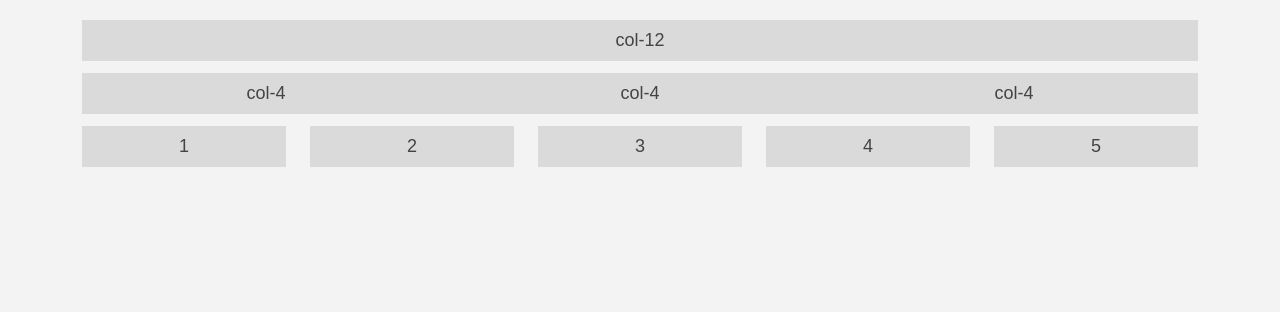
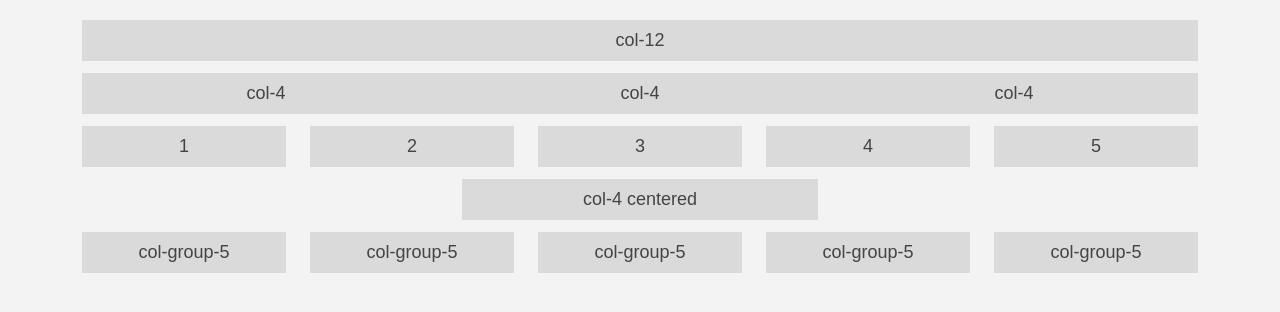
Before and after one commit to foxkdev/onlygrid-css, a plain HTML site: page index.html in a window 1280 px wide. Drawn offline with Linux system fonts and the light colour scheme.

Commit message:
centered helper
center elements

```diff
--- a/index.html
+++ b/index.html
@@ -44,7 +44,25 @@
                 <div class="mobile-group-7 mobile-only"><div class="box">6</div></div>
                 <div class="mobile-group-7 mobile-only"><div class="box">7</div></div>
         </div>
-
+        <div class="clearfix"></div>
+        <div class="col-4 float-center"><div class="box">col-4 centered</div></div>
+    </div>
+    <div class="grid-box">
+        <div class="col-group-5">
+            <div class="box">col-group-5</div>
+        </div>
+        <div class="col-group-5">
+            <div class="box">col-group-5</div>
+        </div>
+        <div class="col-group-5">
+            <div class="box">col-group-5</div>
+        </div>
+        <div class="col-group-5">
+            <div class="box">col-group-5</div>
+        </div>
+        <div class="col-group-5">
+            <div class="box">col-group-5</div>
+        </div>
     </div>
 </body>
 </html>
--- a/scss/_grid.scss
+++ b/scss/_grid.scss
@@ -23,15 +23,13 @@
 [class*='desktop-'],
 [class*='tablet-'],
 [class*='mobile-'] {
+    position: relative;
+    display: block;
 	float: left;
   	min-height: 1px;
     padding-right: $padding; /* column-space */
     padding-left: $padding;
-}
-
-[class*='col-'] [class*='col-']:last-child {
-    padding-right: 0;
-    padding-left:0;
+    margin: 0 auto;
 }
 
 .grid, .grid-box{
@@ -56,13 +54,14 @@
     float:left;
 }
 .float-center{
-    position: relative;
-    display:block;
     margin: 0 auto;
+    float:none;
 }
 .float-right {
 	float: right;
 }
+
+
 /* COLS > 1200*/
 .grid-box{
     width: $col-max-box;
```
Also changed, not shown: css/onlygrid.css.
